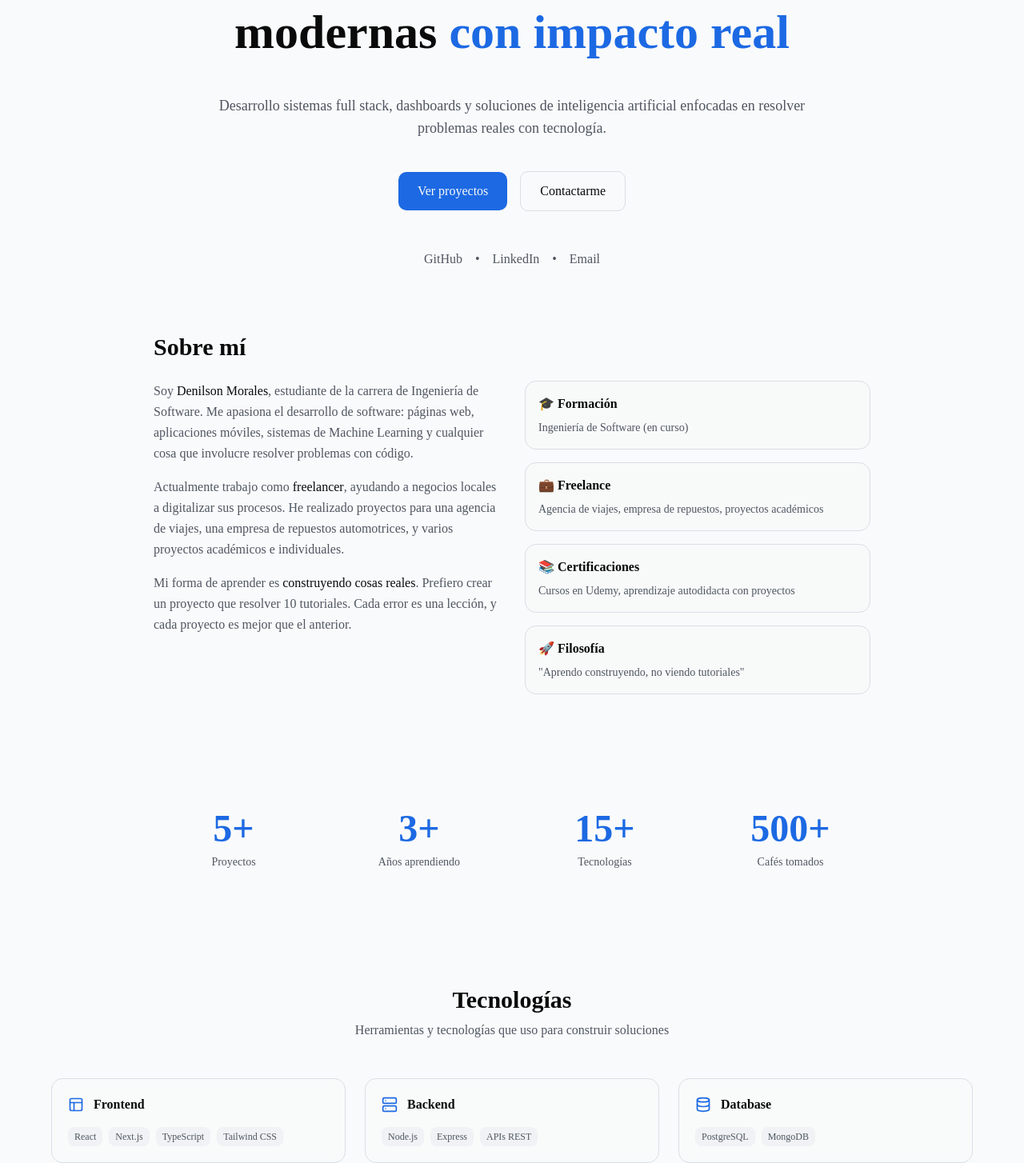
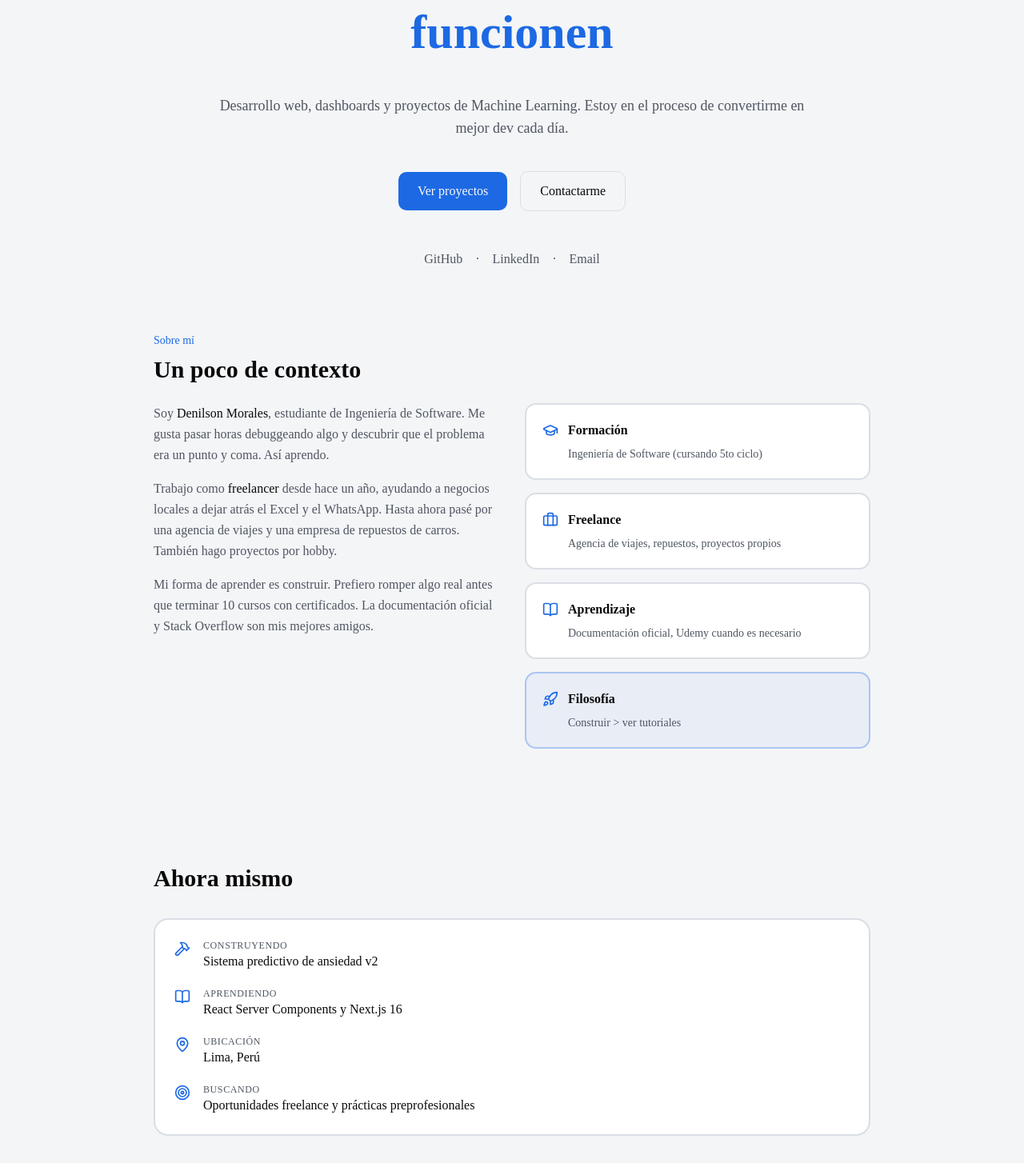
Before and after one commit to trevolcanm10/denilson-portfolio, a Next.js app: page / in a window 1280 px wide. Shown: the part 396-1850 px from the top of the page at 80% size. Built offline with nearby package versions, Linux system fonts and the light colour scheme.

Commit message:
Implementamos iconos Lucide

```diff
--- a/app/globals.css
+++ b/app/globals.css
@@ -49,7 +49,7 @@
 }
 
 :root {
-  --background: oklch(0.985 0.002 260);
+  --background: oklch(0.97 0.003 260);
   --foreground: oklch(0.145 0 0);
   --card: oklch(1 0 0);
   --card-foreground: oklch(0.145 0 0);
--- a/app/not-found.tsx
+++ b/app/not-found.tsx
@@ -4,10 +4,10 @@ export default function NotFound() {
   return (
     <main className="flex min-h-screen flex-col items-center justify-center px-4">
       <div className="max-w-md text-center space-y-6">
-        <h1 className="text-6xl font-bold">404</h1>
-        <h2 className="text-2xl font-semibold">Página no encontrada</h2>
+        <h1 className="text-8xl font-bold text-primary">404</h1>
+        <h2 className="text-2xl font-semibold">Esta página no existe</h2>
         <p className="text-muted-foreground">
-          Lo siento, la página que buscas no existe o fue movida.
+          O la moví de lugar, o nunca existió. Cualquiera de las dos es probable.
         </p>
         <Link
           href="/"
--- a/app/page.tsx
+++ b/app/page.tsx
@@ -1,6 +1,7 @@
 import { Navbar } from "@/components/layout/navbar";
 import { Hero } from "@/sections/hero";
 import { About } from "@/sections/about";
+import { Currently } from "@/sections/currently";
 import { Stats } from "@/sections/stats";
 import { Skills } from "@/sections/skills";
 import { Experience } from "@/sections/experience";
@@ -14,6 +15,7 @@ export default function Home() {
       <main>
         <Hero />
         <About />
+        <Currently />
         <Stats />
         <Skills />
         <Experience />
--- a/components/layout/footer.tsx
+++ b/components/layout/footer.tsx
@@ -6,7 +6,7 @@ export function Footer() {
       <div className="max-w-6xl mx-auto px-4 py-8">
         <div className="flex flex-col md:flex-row items-center justify-between gap-4">
           <p className="text-sm text-muted-foreground">
-            © {new Date().getFullYear()} Denilson Morales. Todos los derechos reservados.
+            &copy; {new Date().getFullYear()} Denilson Morales &middot; Hecho con Next.js y mucho caf&eacute;
           </p>
 
           <div className="flex items-center gap-6">
--- a/sections/about.tsx
+++ b/sections/about.tsx
@@ -1,6 +1,7 @@
 "use client";
 
 import { motion } from "framer-motion";
+import { GraduationCap, Briefcase, BookOpen, Rocket } from "lucide-react";
 
 export function About() {
   return (
@@ -13,47 +14,62 @@ export function About() {
           transition={{ duration: 0.6 }}
           className="space-y-6"
         >
-          <h2 className="text-3xl font-bold">Sobre mí</h2>
+          <div className="space-y-2">
+            <p className="text-sm text-primary font-medium">Sobre mí</p>
+            <h2 className="text-3xl font-bold">Un poco de contexto</h2>
+          </div>
 
           <div className="grid md:grid-cols-2 gap-8">
             <div className="space-y-4 text-muted-foreground leading-relaxed">
               <p>
-                Soy <span className="text-foreground font-medium">Denilson Morales</span>, estudiante de la carrera de Ingeniería de Software. Me apasiona el desarrollo de software: páginas web, aplicaciones móviles, sistemas de Machine Learning y cualquier cosa que involucre resolver problemas con código.
+                Soy <span className="text-foreground font-medium">Denilson Morales</span>, estudiante de Ingeniería de Software. Me gusta pasar horas debuggeando algo y descubrir que el problema era un punto y coma. Así aprendo.
               </p>
               <p>
-                Actualmente trabajo como <span className="text-foreground font-medium">freelancer</span>, ayudando a negocios locales a digitalizar sus procesos. He realizado proyectos para una agencia de viajes, una empresa de repuestos automotrices, y varios proyectos académicos e individuales.
+                Trabajo como <span className="text-foreground font-medium">freelancer</span> desde hace un año, ayudando a negocios locales a dejar atrás el Excel y el WhatsApp. Hasta ahora pasé por una agencia de viajes y una empresa de repuestos de carros. También hago proyectos por hobby.
               </p>
               <p>
-                Mi forma de aprender es <span className="text-foreground font-medium">construyendo cosas reales</span>. Prefiero crear un proyecto que resolver 10 tutoriales. Cada error es una lección, y cada proyecto es mejor que el anterior.
+                Mi forma de aprender es construir. Prefiero romper algo real antes que terminar 10 cursos con certificados. La documentación oficial y Stack Overflow son mis mejores amigos.
               </p>
             </div>
 
             <div className="space-y-4">
-              <div className="p-4 rounded-xl border bg-background/60">
-                <h3 className="font-semibold mb-2">🎓 Formación</h3>
-                <p className="text-sm text-muted-foreground">
-                  Ingeniería de Software (en curso)
+              <div className="p-5 rounded-xl border-2 border-border bg-card hover:border-primary/50 hover:shadow-md transition-all">
+                <div className="flex items-center gap-3 mb-2">
+                  <GraduationCap className="w-5 h-5 text-primary" />
+                  <h3 className="font-semibold text-foreground">Formación</h3>
+                </div>
+                <p className="text-sm text-muted-foreground pl-8">
+                  Ingeniería de Software (cursando 5to ciclo)
                 </p>
               </div>
 
-              <div className="p-4 rounded-xl border bg-background/60">
-                <h3 className="font-semibold mb-2">💼 Freelance</h3>
-                <p className="text-sm text-muted-foreground">
-                  Agencia de viajes, empresa de repuestos, proyectos académicos
+              <div className="p-5 rounded-xl border-2 border-border bg-card hover:border-primary/50 hover:shadow-md transition-all">
+                <div className="flex items-center gap-3 mb-2">
+                  <Briefcase className="w-5 h-5 text-primary" />
+                  <h3 className="font-semibold text-foreground">Freelance</h3>
+                </div>
+                <p className="text-sm text-muted-foreground pl-8">
+                  Agencia de viajes, repuestos, proyectos propios
                 </p>
               </div>
 
-              <div className="p-4 rounded-xl border bg-background/60">
-                <h3 className="font-semibold mb-2">📚 Certificaciones</h3>
-                <p className="text-sm text-muted-foreground">
-                  Cursos en Udemy, aprendizaje autodidacta con proyectos
+              <div className="p-5 rounded-xl border-2 border-border bg-card hover:border-primary/50 hover:shadow-md transition-all">
+                <div className="flex items-center gap-3 mb-2">
+                  <BookOpen className="w-5 h-5 text-primary" />
+                  <h3 className="font-semibold text-foreground">Aprendizaje</h3>
+                </div>
+                <p className="text-sm text-muted-foreground pl-8">
+                  Documentación oficial, Udemy cuando es necesario
                 </p>
               </div>
 
-              <div className="p-4 rounded-xl border bg-background/60">
-                <h3 className="font-semibold mb-2">🚀 Filosofía</h3>
-                <p className="text-sm text-muted-foreground">
-                  "Aprendo construyendo, no viendo tutoriales"
+              <div className="p-5 rounded-xl border-2 border-primary/30 bg-primary/5 hover:border-primary/50 hover:shadow-md transition-all">
+                <div className="flex items-center gap-3 mb-2">
+                  <Rocket className="w-5 h-5 text-primary" />
+                  <h3 className="font-semibold text-foreground">Filosofía</h3>
+                </div>
+                <p className="text-sm text-muted-foreground pl-8">
+                  Construir {'>'} ver tutoriales
                 </p>
               </div>
             </div>
--- /dev/null
+++ b/sections/currently.tsx
@@ -0,0 +1,63 @@
+"use client";
+
+import { motion } from "framer-motion";
+import { Hammer, BookOpen, MapPin, Target } from "lucide-react";
+
+const currentItems = [
+  {
+    icon: Hammer,
+    label: "Construyendo",
+    value: "Sistema predictivo de ansiedad v2",
+  },
+  {
+    icon: BookOpen,
+    label: "Aprendiendo",
+    value: "React Server Components y Next.js 16",
+  },
+  {
+    icon: MapPin,
+    label: "Ubicación",
+    value: "Lima, Perú",
+  },
+  {
+    icon: Target,
+    label: "Buscando",
+    value: "Oportunidades freelance y prácticas preprofesionales",
+  },
+];
+
+export function Currently() {
+  return (
+    <section className="py-16 px-4">
+      <div className="max-w-4xl mx-auto">
+        <motion.div
+          initial={{ opacity: 0, y: 20 }}
+          whileInView={{ opacity: 1, y: 0 }}
+          viewport={{ once: true }}
+          transition={{ duration: 0.6 }}
+        >
+          <h2 className="text-3xl font-bold mb-8">Ahora mismo</h2>
+
+          <div className="p-6 rounded-2xl border-2 border-border bg-card">
+            <div className="grid gap-5">
+              {currentItems.map((item) => {
+                const Icon = item.icon;
+                return (
+                  <div key={item.label} className="flex items-start gap-4">
+                    <Icon className="w-5 h-5 text-primary mt-0.5" />
+                    <div>
+                      <p className="text-xs text-muted-foreground uppercase tracking-wider">
+                        {item.label}
+                      </p>
+                      <p className="text-foreground font-medium">{item.value}</p>
+                    </div>
+                  </div>
+                );
+              })}
+            </div>
+          </div>
+        </motion.div>
+      </div>
+    </section>
+  );
+}
--- a/sections/experience.tsx
+++ b/sections/experience.tsx
@@ -55,9 +55,9 @@ export function Experience() {
                 whileInView={{ opacity: 1, x: 0 }}
                 viewport={{ once: true }}
                 transition={{ delay: index * 0.1 }}
-                className="relative pl-8 border-l-2 border-border"
+                className="relative pl-8 border-l-2 border-primary/30 hover:border-primary transition-colors"
               >
-                <div className="absolute -left-2 top-0 w-3 h-3 rounded-full bg-primary" />
+                <div className="absolute -left-2.5 top-0 w-4 h-4 rounded-full bg-primary ring-4 ring-background" />
 
                 <div className="space-y-3">
                   <div className="flex flex-wrap items-center gap-3">
--- a/sections/hero.tsx
+++ b/sections/hero.tsx
@@ -34,7 +34,7 @@ export function Hero() {
           transition={{ duration: 0.5, delay: 0.1 }}
           className="text-sm text-muted-foreground"
         >
-          Full Stack Developer • AI Solutions Developer
+          Estudiante de Ingeniería de Software • Apps • Web • Datos
         </motion.div>
 
         {/* Title */}
@@ -44,8 +44,8 @@ export function Hero() {
           transition={{ duration: 0.6, delay: 0.2 }}
           className="text-4xl md:text-6xl font-bold leading-tight"
         >
-          Construyo aplicaciones web modernas
-          <span className="text-primary"> con impacto real</span>
+          Me gusta construir cosas
+          <span className="text-primary"> que funcionen</span>
         </motion.h1>
 
         {/* Description */}
@@ -55,8 +55,8 @@ export function Hero() {
           transition={{ duration: 0.6, delay: 0.3 }}
           className="text-muted-foreground text-lg"
         >
-          Desarrollo sistemas full stack, dashboards y soluciones de inteligencia
-          artificial enfocadas en resolver problemas reales con tecnología.
+          Desarrollo web, dashboards y proyectos de Machine Learning.
+          Estoy en el proceso de convertirme en mejor dev cada día.
         </motion.p>
 
         {/* CTA Buttons */}
@@ -96,7 +96,7 @@ export function Hero() {
           >
             GitHub
           </a>
-          <span className="text-muted-foreground">•</span>
+          <span className="text-muted-foreground">·</span>
           <a
             href="https://linkedin.com/in/denilson"
             target="_blank"
@@ -105,7 +105,7 @@ export function Hero() {
           >
             LinkedIn
           </a>
-          <span className="text-muted-foreground">•</span>
+          <span className="text-muted-foreground">·</span>
           <a
             href="mailto:denilson@example.com"
             className="text-muted-foreground hover:text-foreground transition"
```
